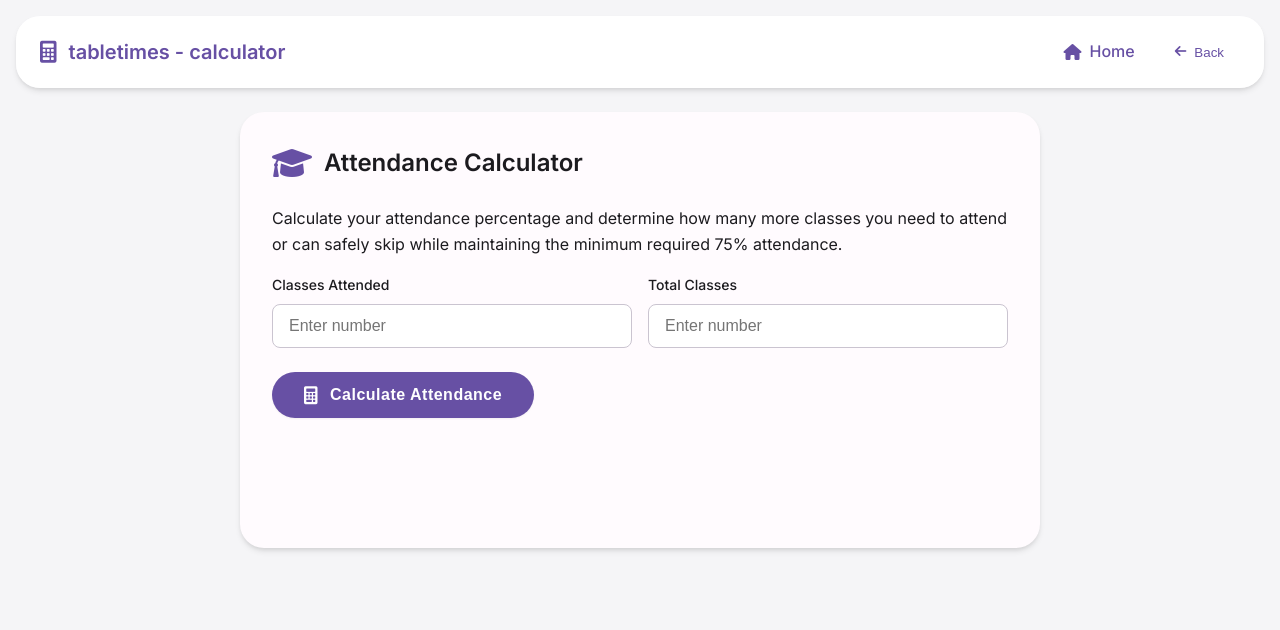
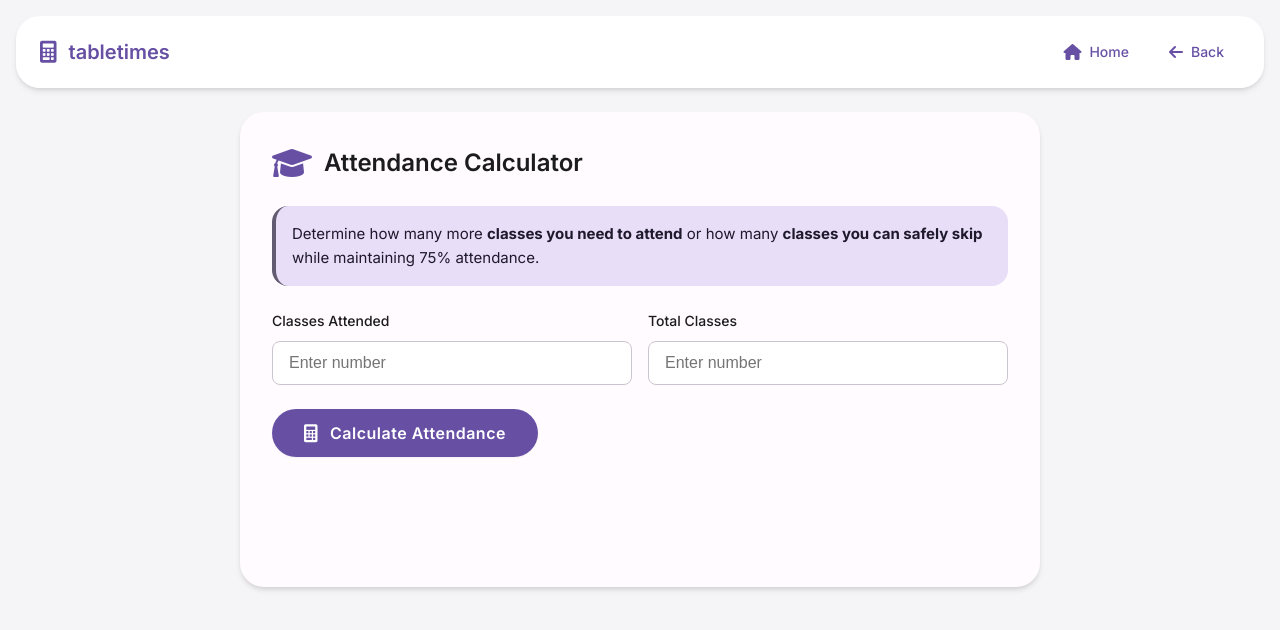
Before and after one commit to hostelsforgeck/tabletimes, a Flask app: page /calculator in a window 1280 px wide. Shown: the top 630 px of the page. Run offline with Flask 3, Linux system fonts and the light colour scheme.

Commit message:
improve calculator.html

```diff
--- a/templates/calculator.html
+++ b/templates/calculator.html
@@ -118,6 +118,8 @@
             transition: all 0.3s ease;
             text-decoration: none;
             border: none;
+            font-family: 'Inter', sans-serif;
+            font-size: 14px;
         }
 
         .md-button-text {
@@ -128,6 +130,33 @@
 
         .md-button-text i {
             margin-right: 8px;
+        }
+
+        .md-nav-link {
+            display: inline-flex;
+            align-items: center;
+            justify-content: center;
+            padding: 10px 16px;
+            border-radius: var(--md-radius-medium);
+            font-weight: 500;
+            cursor: pointer;
+            transition: all 0.3s ease;
+            text-decoration: none;
+            color: var(--md-primary);
+            background-color: transparent;
+            border: none;
+            font-family: 'Inter', sans-serif;
+            font-size: 14px;
+        }
+
+        .md-nav-link:hover {
+            background-color: var(--md-primary-container);
+            color: var(--md-on-primary-container);
+        }
+
+        .md-nav-link i {
+            margin-right: 8px;
+            font-size: 16px;
         }
 
         .md-button-filled {
@@ -247,13 +276,18 @@
             box-shadow: 0 0 0 3px rgba(103, 80, 164, 0.1);
         }
 
+        .button-container {
+            display: flex;
+            justify-content: flex-start;
+        }
+
         .result-container {
             margin-top: 24px;
             font-weight: 500;
             opacity: 0;
             transform: translateY(10px);
             transition: all 0.4s var(--animation-timing);
-            color: var(--md-on-surface);
+            color: var(--md-on-surface-variant);
             padding: 24px;
             border-radius: var(--md-radius-medium);
             background-color: var(--md-primary-container);
@@ -325,6 +383,33 @@
             background-color: var(--md-surface-variant);
         }
 
+        .app-description {
+            background-color: var(--md-secondary-container);
+            border-radius: var(--md-radius-medium);
+            padding: 16px;
+            margin-bottom: 24px;
+            border-left: 4px solid var(--md-secondary);
+        }
+
+        .app-description h2 {
+            margin-top: 0;
+            font-size: 18px;
+            color: var(--md-on-secondary-container);
+            margin-bottom: 8px;
+        }
+
+        .app-description p {
+            margin: 0;
+            color: var(--md-on-secondary-container);
+            font-size: 15px;
+        }
+
+        .result-icon {
+            font-size: 48px;
+            color: var(--md-primary);
+            margin-bottom: 16px;
+        }
+
         @keyframes fadeIn {
             from {
                 opacity: 0;
@@ -401,25 +502,24 @@
         <div class="md-navbar-container">
             <a href="/" class="md-navbar-brand">
                 <i class="fas fa-calculator"></i>
-                tabletimes - calculator
+                tabletimes
             </a>
             <button class="md-navbar-toggler" type="button" aria-label="Toggle navigation">
                 <i class="fas fa-bars"></i>
             </button>
             <nav class="md-navbar-menu" id="navbarMenu">
                 <div class="md-navbar-item">
-                    <a href="/" class="md-button md-button-text">
+                    <a href="/" class="md-nav-link">
                         <i class="fas fa-home"></i>
                         Home
                     </a>
                 </div>
                 <div class="md-navbar-item">
-                    <button onclick="window.history.back();" class="md-button md-button-text">
+                    <button onclick="window.history.back();" class="md-nav-link">
                         <i class="fas fa-arrow-left"></i>
                         Back
                     </button>
                 </div>
-
             </nav>
         </div>
     </header>
@@ -431,7 +531,9 @@
                 <h1>Attendance Calculator</h1>
             </div>
 
-            <p>Calculate your attendance percentage and determine how many more classes you need to attend or can safely skip while maintaining the minimum required 75% attendance.</p>
+            <div class="app-description">
+                <p>Determine how many more <strong>classes you need to attend</strong> or how many <strong>classes you can safely skip</strong> while maintaining 75% attendance.</p>
+            </div>
 
             <div class="error" id="error"></div>
 
@@ -446,10 +548,12 @@
                 </div>
             </div>
 
-            <button onclick="calculateBunk()" class="md-button md-button-filled">
-                <i class="fas fa-calculator"></i>
-                Calculate Attendance
-            </button>
+            <div class="button-container">
+                <button onclick="calculateBunk()" class="md-button md-button-filled">
+                    <i class="fas fa-calculator"></i>
+                    Calculate Attendance
+                </button>
+            </div>
 
             <div class="result-container" id="finalResult"></div>
             <table id="resultTable"></table>
@@ -493,8 +597,9 @@
             finalResult.classList.remove('show');
             errorDiv.style.display = 'none';
 
-            if (isNaN(attended) || isNaN(total) || attended > total || total <= 0) {
-                errorDiv.textContent = "Please enter valid numbers";
+            // Handle negative numbers
+            if (isNaN(attended) || isNaN(total) || attended > total || total <= 0 || attended < 0 || total < 0) {
+                errorDiv.textContent = "Please enter valid positive numbers (Classes attended cannot exceed total classes)";
                 errorDiv.style.display = 'block';
                 return;
             }
@@ -543,10 +648,15 @@
 
                 setTimeout(() => {
                     finalResult.innerHTML = `
-                        <i class="fas fa-info-circle" style="color: var(--md-primary); font-size: 24px; margin-bottom: 12px;"></i>
-                        <div>You need to attend <strong>${needed}</strong> more classes</div>
-                        <div style="font-size: 15px; color: var(--md-on-surface-variant); margin-top: 8px;">
-                            to achieve minimum 75% attendance
+                        <div class="result-icon">
+                            <i class="fas fa-exclamation-circle"></i>
+                        </div>
+                        <div class="result-label">You need to attend</div>
+                        <div class="result-value">${needed}</div>
+                        <div class="result-label">more classes</div>
+                        <div class="result-explanation">
+                            Your current attendance is ${percentage.toFixed(2)}%, which is below the required 75%.
+                            Attend ${needed} more classes without missing any to reach the minimum requirement.
                         </div>
                     `;
                     finalResult.classList.add('show');
@@ -565,12 +675,20 @@
                     `, 200 + (bunks * 150));
                 }
 
+                // Adjust bunks by 1 because the last calculation drops below 75%
+                let safeBunks = bunks - 1;
+
                 setTimeout(() => {
                     finalResult.innerHTML = `
-                        <i class="fas fa-check-circle" style="color: var(--md-primary); font-size: 24px; margin-bottom: 12px;"></i>
-                        <div>Great news! You can skip <strong>${bunks - 1}</strong> classes</div>
-                        <div style="font-size: 15px; color: var(--md-on-surface-variant); margin-top: 8px;">
-                            while maintaining minimum 75% attendance
+                        <div class="result-icon">
+                            <i class="fas fa-check-circle"></i>
+                        </div>
+                        <div class="result-label">You can safely skip</div>
+                        <div class="result-value">${safeBunks}</div>
+                        <div class="result-label">classes</div>
+                        <div class="result-explanation">
+                            Your current attendance is ${percentage.toFixed(2)}%, which is above the required 75%.
+                            You can skip up to ${safeBunks} classes while still maintaining the minimum attendance requirement.
                         </div>
                     `;
                     finalResult.classList.add('show');
```
Also changed, not shown: other parts of templates/calculator.html (+45 -5 lines).
